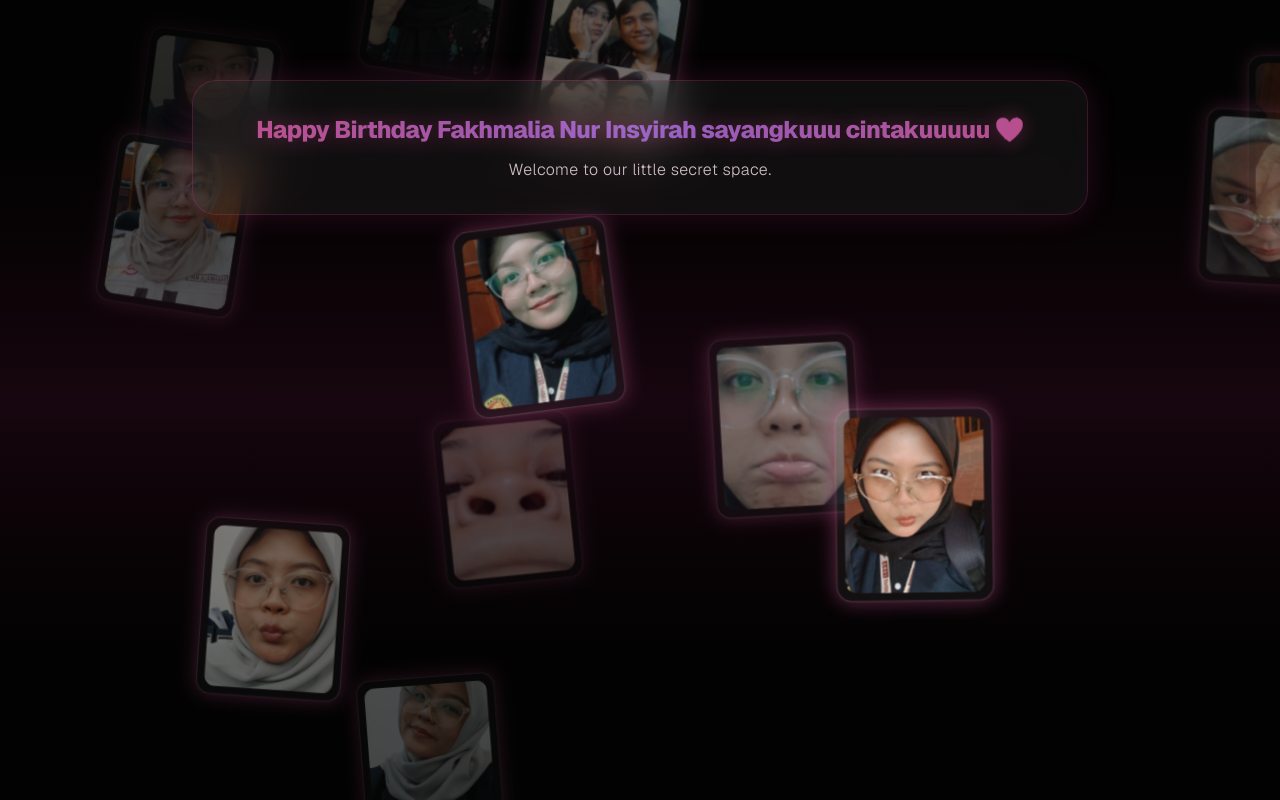
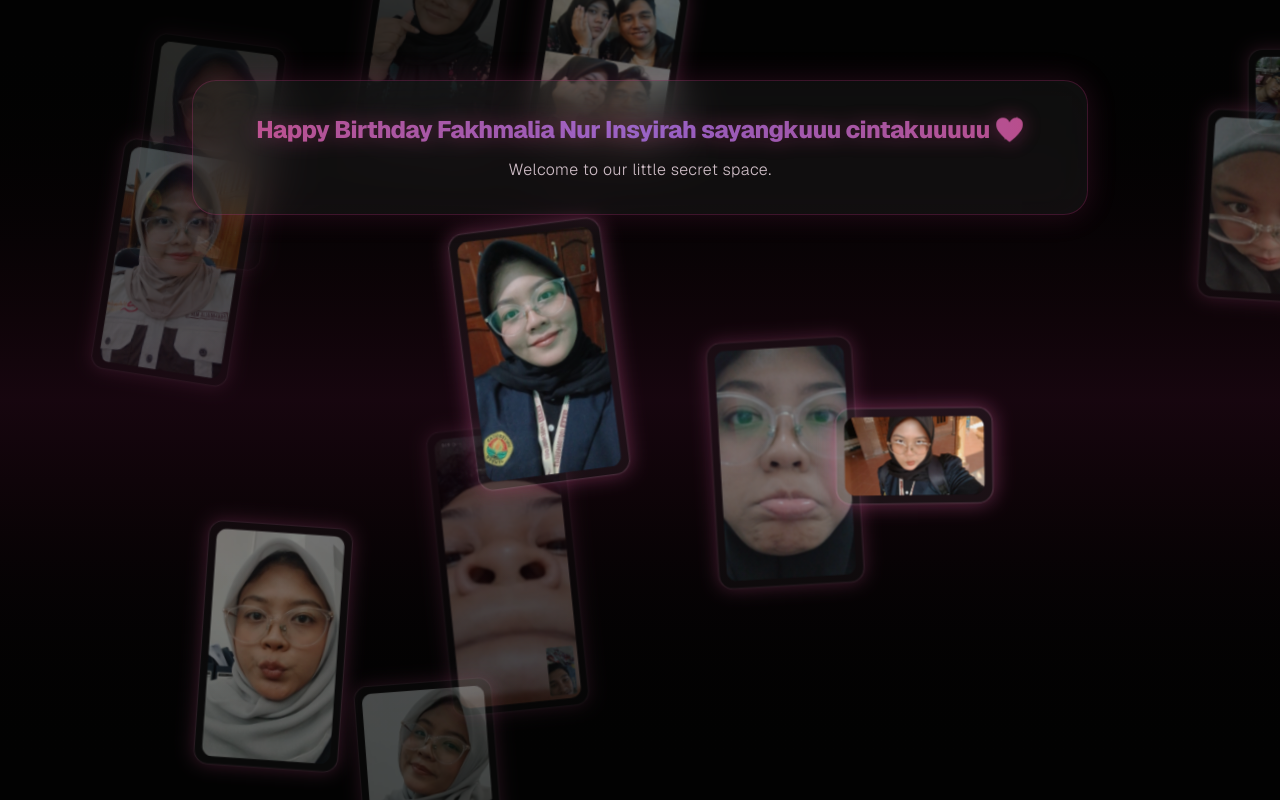
Before and after one commit to naufal-backup/naufal-backup.github.io, a Next.js app: page /secret/SuccessPage in a window 1280 px wide. Built offline with nearby package versions, Linux system fonts and the light colour scheme.

Commit message:
style: keep original aspect ratio for images

```diff
--- a/src/app/secret/SuccessPage/FloatingGallery.js
+++ b/src/app/secret/SuccessPage/FloatingGallery.js
@@ -67,7 +67,7 @@ export default function FloatingGallery({ images }) {
               <img
                 src={`/Sayang/${img}`}
                 alt="Gallery"
-                className="w-full aspect-[4/5] rounded-xl object-cover pointer-events-none"
+                className="w-full h-auto rounded-xl pointer-events-none"
                 draggable="false"
               />
             </motion.div>
```
